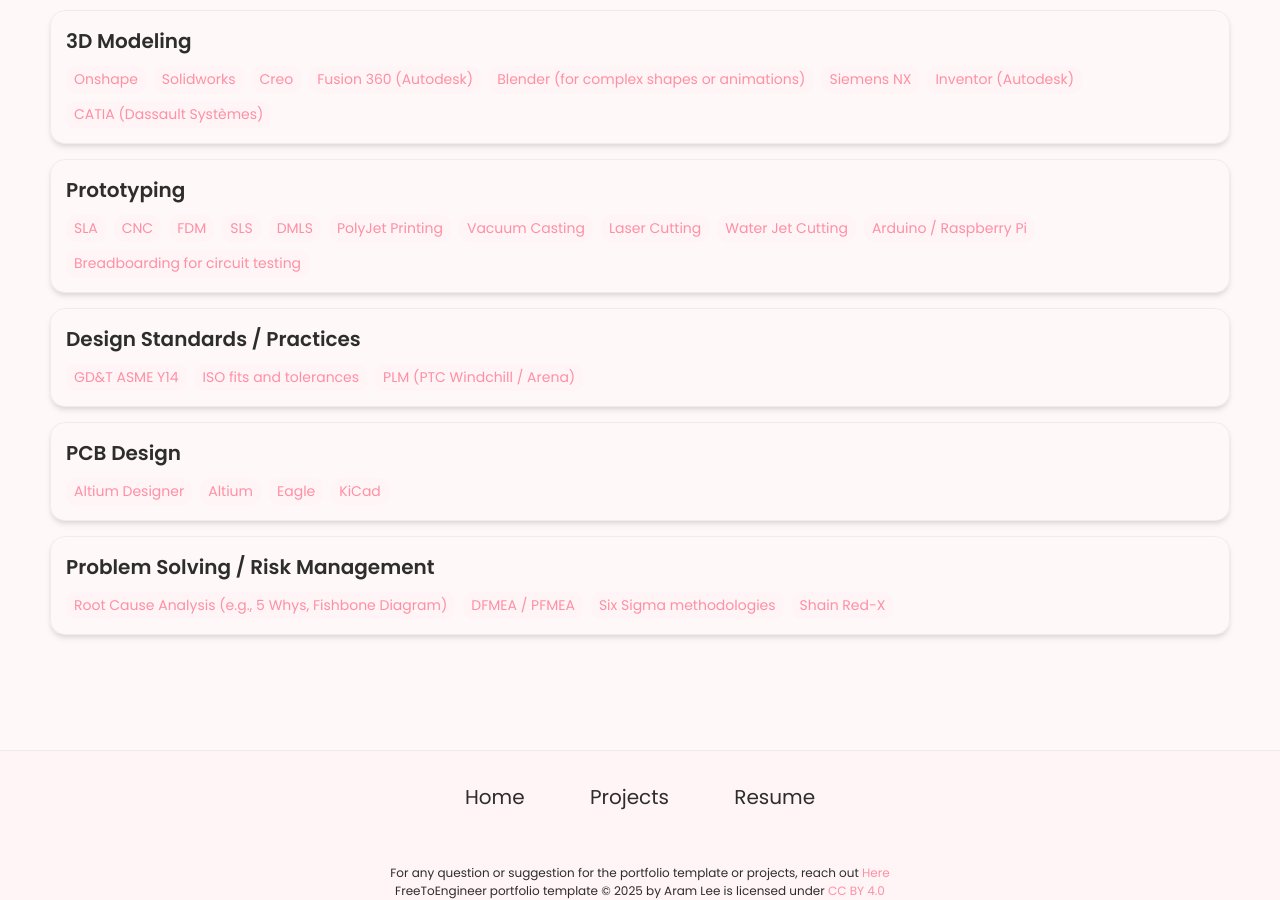
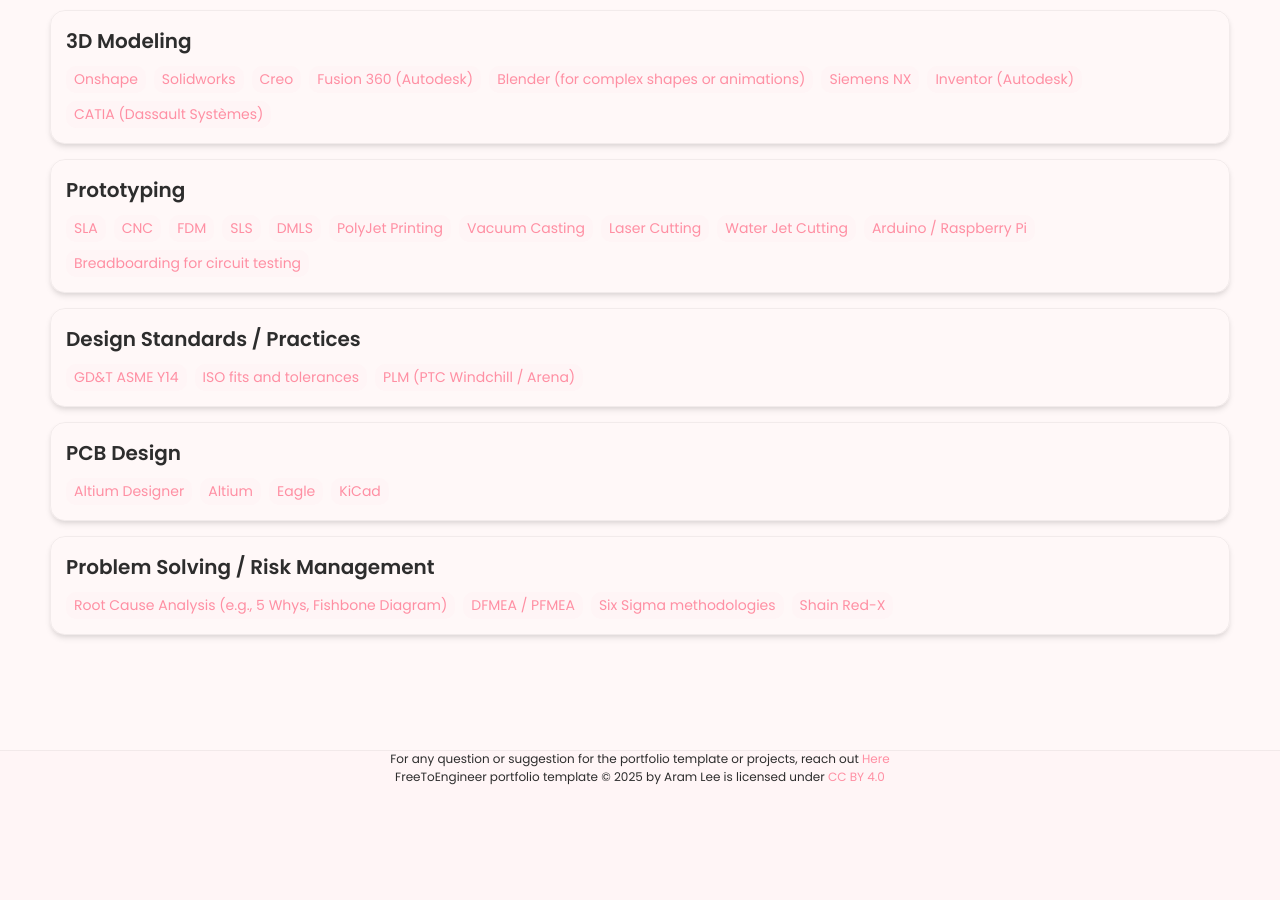
Before and after one commit to thomasinalester/thomasinalester.github.io, a Jekyll site: the page built from index.html, in a window 1280 px wide and 900 px high, scrolled down 1652 px. Built offline with Jekyll 4.4.1, drawn with Linux system fonts in a browser that asks for light colours.

Commit message:
Update footer.html

```diff
--- a/_includes/footer.html
+++ b/_includes/footer.html
@@ -1,17 +1,4 @@
 <footer>
-    <div class="footer-content">
-        <div class="links">
-            <a href="/">
-                <span>Home</span>
-            </a>
-            <a href="/projects/">
-                <span>Projects</span>
-            </a>
-            <a href={{site.resume-url}} target="_blank" rel="noopener noreferrer">
-                <span>Resume</span>
-            </a>
-        </div>
-    </div>
     <div class="license">
         <span>For any question or suggestion for the portfolio template or projects, reach out <a class="help" href="mailto:aram.lee12@gmail.com"> Here</a> </span>
         <p>FreeToEngineer portfolio template © 2025 by Aram Lee is licensed under <a href="https://creativecommons.org/licenses/by/4.0/?ref=chooser-v1">CC BY 4.0</a></p>
```
